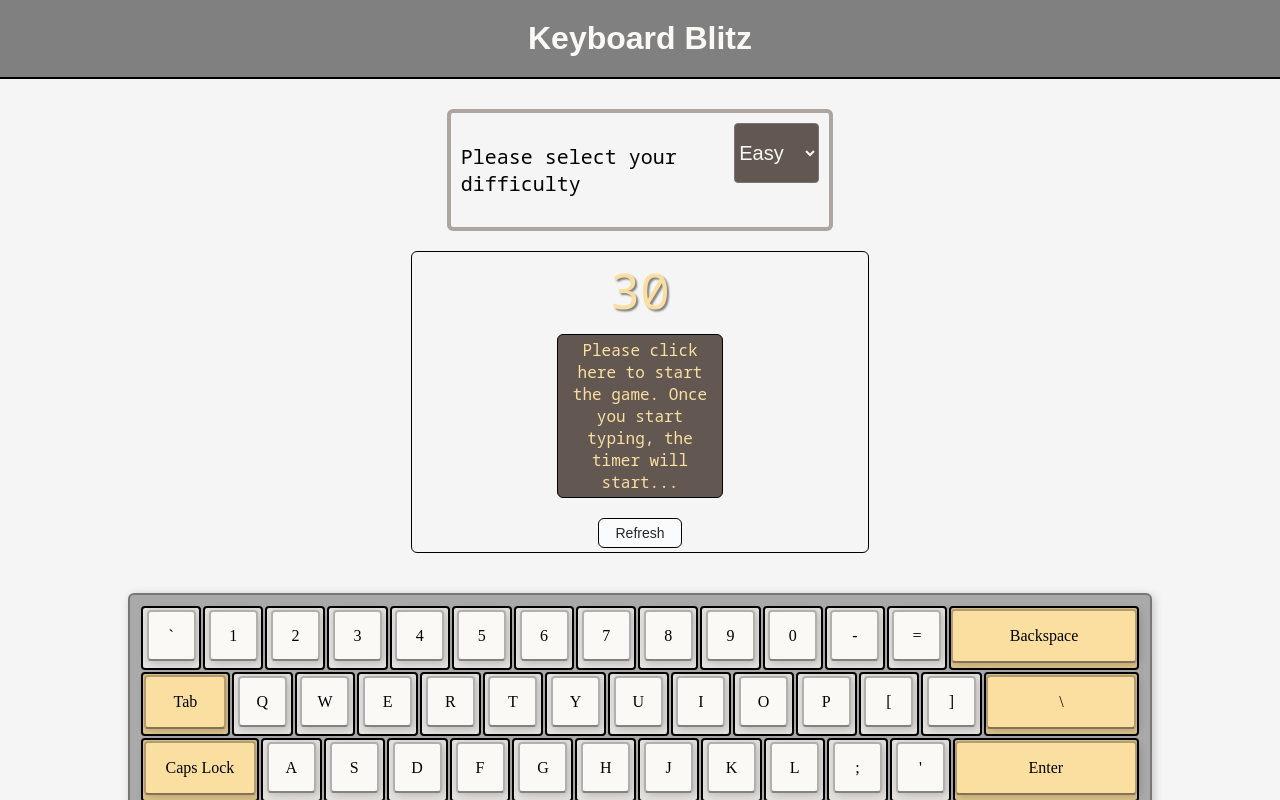
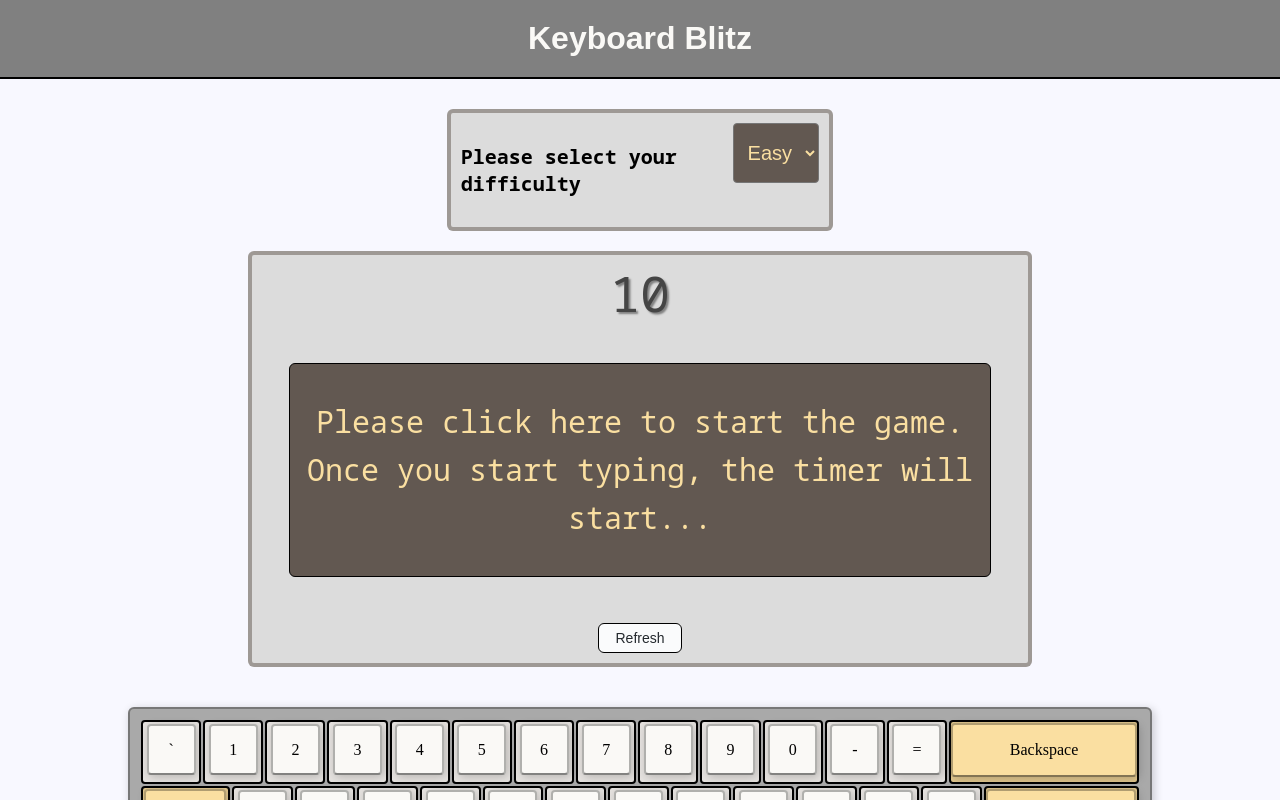
Before and after one commit to drewshore24/FrontEndKeyboard, a React (Vite) app in the folder Keyboard/: page / in a window 1280 px wide. Shown: the top 800 px of the page. Built offline with nearby package versions, Linux system fonts and the light colour scheme.

Commit message:
CSS styling
set spacing in between board div
Changed spacing on the lines

```diff
--- a/Keyboard/src/Components/WordGame.jsx
+++ b/Keyboard/src/Components/WordGame.jsx
@@ -7,7 +7,7 @@ const WordGame = ({ typedLetter, setTypedLetter, setSpecialKey }) => {
   // useStates
   const inputRef = useRef(null);
   const [strArray, setStrArr] = useState([]);
-  const [timer, setTimer] = useState(30);
+  const [timer, setTimer] = useState(10);
   const [timerStarted, setTimerStarted] = useState(false);
   const [correctChar, setCorrectChar] = useState(0);
   const [cpm, setCpm] = useState(0);
@@ -101,10 +101,10 @@ const WordGame = ({ typedLetter, setTypedLetter, setSpecialKey }) => {
     }
     if (!gameStarted && timer > 0) {
       return (
-        <span className="start-game-text">
+        <p className="start-game-text">
           Please click here to start the game. Once you start typing, the timer
           will start...
-        </span>
+        </p>
       );
     }
     if (gameStarted && timer === 0) {
@@ -128,11 +128,11 @@ const WordGame = ({ typedLetter, setTypedLetter, setSpecialKey }) => {
     }
     if(difficulty === "medium"){
         console.log('im here in medium')
-        SetParagraph("As the sunlight broke through the early morning sky, the town slowly came to life. Families gathered in the park, while the children laughed and played with their toys. The breeze carried the scent of fresh flowers and the sound of birds chirping in the trees. In the distance, the market began to stir with activity. Vendors arranged their fresh produce, calling out to the passersby to admire their goods. People stopped to chat with friends, sharing stories and making plans for the day. The town square was bustling with a warm, friendly atmosphere, as the sunshine brightened the mood. Some sat on benches, enjoying the calm moments, while others explored the different shops. The day moved at a relaxed pace, but the air was full of energy. By mid-afternoon, the hustle of the market had reached its peak. The warmth of the day was inviting, making it easy for people to stay outdoors. The beauty of the town was apparent in every moment, with a sense of peace that wrapped around everyone.")
+        SetParagraph("As the sunlight broke through the early morning sky, the town slowly came to life. Families gathered in the park, while the children laughed and played with their toys. The breeze carried the scent of fresh flowers and the sound of birds chirping in the trees. In the distance, the market began to stir with activity. Vendors arranged their fresh produce, calling out to the passersby to admire their goods. People stopped to chat with friends, sharing stories and making plans for the day. The town square was bustling with a warm, friendly atmosphere, as the sunshine brightened the mood.")
     }
     if(difficulty=== "hard"){
         console.log('im here in hard')
-        SetParagraph("In the quaint village, the morning began with a sense of urgency, as the townsfolk prepared for the busy day ahead. The horizon, still bathed in soft hues of pink and gold, gave a gentle glow to the narrow streets. As the vibrant sun climbed higher, the marketplace filled with the sounds of merchants calling out to passing customers. Vendors proudly displayed their goods, from exquisite pastries to colorful vegetables, each stall offering a unique aroma that blended into the lively air. A young woman, her mind buzzing with thoughts of the day’s tasks, moved purposefully through the crowds. She was searching for the perfect ingredients to prepare her evening meal, her eyes scanning the various displays with precision. The atmosphere was electric, yet the beauty of the moment was not lost on her. The aroma of freshly baked bread mixed with the fragrant scent of flowers from a nearby stall, creating a rich, sensory experience.")
+        SetParagraph("In the quaint village, the morning began with a sense of urgency, as the townsfolk prepared for the busy day ahead. The horizon, still bathed in soft hues of pink and gold, gave a gentle glow to the narrow streets. As the vibrant sun climbed higher, the marketplace filled with the sounds of merchants calling out to passing customers. Vendors proudly displayed their goods, from exquisite pastries to colorful vegetables, each stall offering a unique aroma that blended into the lively air. A young woman, her mind buzzing with thoughts of the day’s tasks, drifted through the crowds.")
     }
 }
 
@@ -141,7 +141,7 @@ const WordGame = ({ typedLetter, setTypedLetter, setSpecialKey }) => {
     setTypedLetter(null);
     setSpecialKey(null)
     setStrArr([]);
-    setTimer(30);
+    setTimer(10);
     setTimerStarted(false);
     setCorrectChar(0);
     setCpm(0);
@@ -176,12 +176,6 @@ const WordGame = ({ typedLetter, setTypedLetter, setSpecialKey }) => {
           <div className="text-field">{conditionalRender()}</div>
         </div>
       </div>
-      {/* <div className="result">
-        <p className="statistics time-r">Time Remaining: {timer} </p>
-        <p className="statistics accuracy">Accuracy: {accuracy}%</p>
-        <p className="statistics wpm">WPM: {wpm}</p>
-        <p className="statistics cpm">CPM: {cpm}</p>
-      </div> */}
       <button className="Refresh" onClick={refresh}>
         Refresh
       </button>
--- a/Keyboard/src/css/Home.css
+++ b/Keyboard/src/css/Home.css
@@ -1,6 +1,6 @@
 body{
-    background-color: #F5F5F5;
-    background: linear-gradient(to right, #F5F5F5, #F5F5F5); /* Pink to peach gradient */
+    background-color: #F8F8FF;
+    /* background: linear-gradient(to right, #F5F5F5, #F8F8FF); */
     margin: 0;
     padding: 0;
 }
@@ -17,4 +17,5 @@ h1{
     text-align: center;
     color: #FAF9F6;;
     margin: 0;
+    font-weight: bold;
 }
--- a/Keyboard/src/css/Keyboard.css
+++ b/Keyboard/src/css/Keyboard.css
@@ -1,7 +1,7 @@
 .container {
     margin-top: 20px;
     box-sizing: border-box;
-    background-color: #F5F5F5;
+    background-color: #F8F8FF;
     display: flex;
     justify-content: center;
     align-items: center;
--- a/Keyboard/src/css/WordGame.css
+++ b/Keyboard/src/css/WordGame.css
@@ -13,7 +13,7 @@
       color: #B0B0B0;
       border: 1px solid black;
       border-radius: 6px;
-      width: 35%;
+      width: 90%;
       height: 35%;
       padding: 4px;
       display: flex;
@@ -22,13 +22,16 @@
 
   .boarder{
     margin: 20px;
-    border: 1px solid black;
+    border: 4px solid rgba(98, 88, 81, 0.5); /* 50% opacity */
     border-radius: 6px;
-    width: 35%;
+    width: 60%;
     padding: 4px;
     display: flex;
     flex-direction: column;
     align-items: center;
+    min-height: 400px;
+    background-color: #DCDCDC;
+    justify-content: space-between
 }
 
   .Select-Your-Diff{
@@ -38,16 +41,20 @@
     padding: 10px;
     justify-content: space-evenly;
     border-radius: 6px;
+    background-color: #DCDCDC;
   }
 
   .Select-Your-Diff p {
     font-size: 20px;
+    font-weight: bold;
   }
 
   .result {
-    width: 70.8%;
+    width: 100%;
+    font-size: 50px;
     display: flex;
-    margin-bottom: 20px;
+    flex-direction: column;
+    font-weight: bold;
 }
 
   .input-field{
@@ -58,47 +65,30 @@
 
     .test{
       background-color: #625851;
+      display:flex;
+      justify-content: center;
+      align-items: center;
     }
 
     .text-field{
       background-color: #625851;
       text-align: center;
       height: 100%;
+      line-height: 1.6;
+      font-size: 21px;
     }
 
    .start-game-text{
     background-color: #625851;
     color: #FADFA1;
-   }
-
-   .stats-return{
-    text-align: center;
-    background-color: #625851;
     font-size: 30px;
-    color: #FAF9F6;
    }
 
   .statistics{
       background-color: #625851;
-      color: #FAF9F6;
-      padding-right: 2px;
-      padding-left: 4px;
-      border: 1px solid black;
+      color: #FADFA1;
       margin: 0;
     }
-
-  .time-r{
-      flex:1.9;
-    }
-  .accuracy{
-      flex:1.3;
-  }
-  .wpm{
-      flex:0.8;
-  }
-  .cpm{
-      flex:0.8;
-  }
 
   span.active{
       background-color: grey;
@@ -120,6 +110,7 @@
 
   .Refresh{
     border: 1px solid black;
+    margin-bottom: 6px;
   }
 
 
@@ -139,19 +130,20 @@
 
   .DropDown{
     background-color: #625851;
-    color: #FAF9F6;
+    color: #FADFA1;
     width: 30%;
     font-size: 20px;
     height: 60px;
     border-radius: 4px;
+    padding-left: 10px;
   }
   .selection{
     background-color: #625851;
-    color: #FAF9F6;
+    color: #FADFA1;
   }
 
   .Timer{
-    color: #FADFA1;
+    color: #454545;
     text-align: center;
     text-shadow: 2px 2px 2px gray;
     width: 20%;
```
